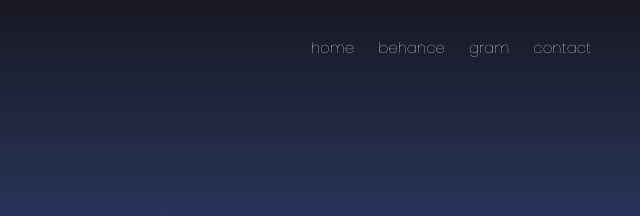
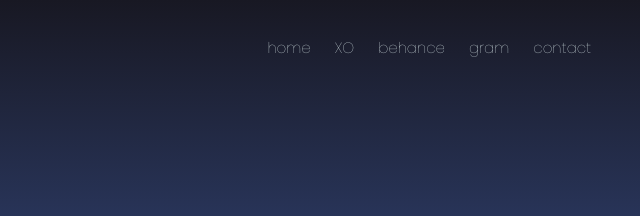
Before and after one commit to PrabalMinotra/PrabalMinotra.github.io, a plain HTML site: page ztictactoe.html in a window 1280 px wide. Shown: the top 216 px of the page, 602-1242 px from the left. Drawn offline with Linux system fonts and the light colour scheme; a web font is replaced by a local one.

Commit message:
Update ztictactoe.html

```diff
--- a/ztictactoe.html
+++ b/ztictactoe.html
@@ -42,6 +42,7 @@
                 <i class="fa fa-times" style="color: #000;" onclick="hideMenu()"></i>
                 <ul>
                     <li><a href="index.html">home</a></li>
+                    <li><a href="ztictactoe.html">XO</a></li>
                     <li><a href="https://www.behance.net/prabalminotra">behance</a></li>
                     <li><a href="https://instagram.com/prabalminotra?igshid=YmMyMTA2M2Y=">gram</a></li>
                     <li><a href="https://mail.google.com/mail/prabal22357@iiitd.ac.in">contact</a></li>
```
